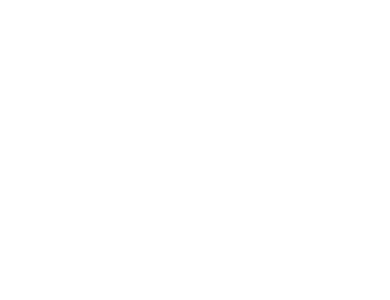
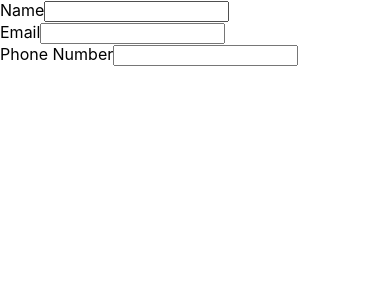
Before and after one commit to fiosman/react-forms, a React (Create React App) app: page / in a window 390 px wide. Shown: the top 300 px of the page. Built offline with nearby package versions, Linux system fonts and the light colour scheme.

Commit message:
Adds name, email, phone Number form fields

```diff
--- a/src/App.js
+++ b/src/App.js
@@ -11,9 +11,24 @@
   const [bio, setBio] = useState("");
   const [emailNotifications, setEmailNotifications] = useState("");
 
+  const handleSubmit = () => {};
+
   return (
     <>
-      <form></form>
+      <form onSubmit={handleSubmit}>
+        <label>
+          Name
+          <input value={name} onChange={(e) => setName(e.target.value)} /> <br />
+        </label>
+        <label>
+          Email
+          <input value={email} onChange={(e) => setEmail(e.target.value)} /> <br />
+        </label>
+        <label>
+          Phone Number
+          <input value={phoneNumber} onChange={(e) => setPhoneNumber(e.target.value)} /> <br />
+        </label>
+      </form>
     </>
   );
 }
```
